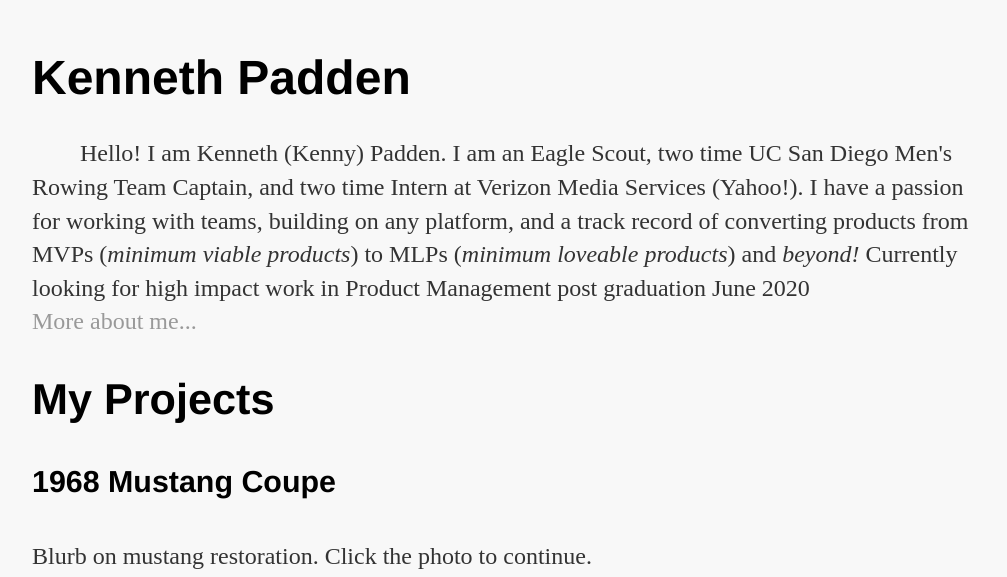
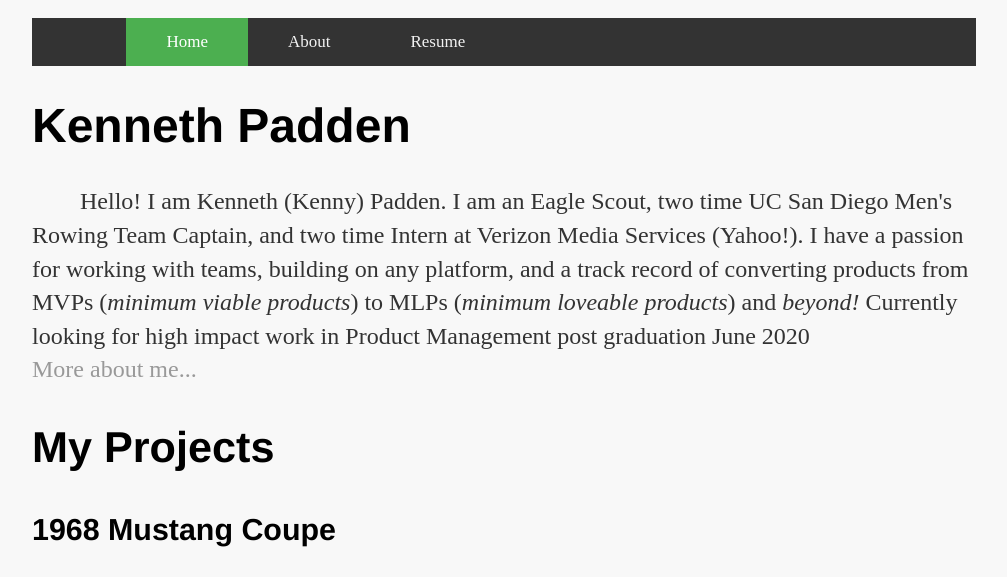
Before and after one commit to kpadden/kpadden.github.io, a Jekyll site: the page built from index.html, in a window 1280 px wide, cut to the strip 0-577 px from the top of the page. Shown: the whole strip, without its empty margins (136-1143 px from the left). Built offline with Jekyll 4.4.1, drawn with Linux system fonts in a browser that asks for light colours.

Commit message:
Update index.html

```diff
--- a/index.html
+++ b/index.html
@@ -2,6 +2,14 @@
 layout: default
 title: Kenneth Padden
 ---
+<div class="topnav">
+    <div class="inside-topnav" id="myTopnav">
+        <a href="/" class="active">Home</a>
+        <a href="/about">About</a>
+        <a href="/cv">Resume</a>
+        <a href="javascript:void(0);" class="icon" onclick="myFunction()"><i class="fa fa-bars"></i></a>
+    </div>
+</div>
 <div class="blurb">
     <h1>Kenneth Padden</h1>
     <p>&emsp;&emsp;Hello! I am Kenneth (Kenny) Padden. I am an Eagle Scout, two time UC San Diego Men's Rowing Team Captain, and two time Intern at Verizon Media Services (Yahoo!). I have a passion for working with teams, building on any platform, and a track record of converting products from MVPs (<i>minimum viable products</i>) to MLPs (<i>minimum loveable products</i>) and <em>beyond!</em> Currently looking for high impact work in Product Management post graduation June 2020<br/><a href="/about">More about me...</a></p>
```
